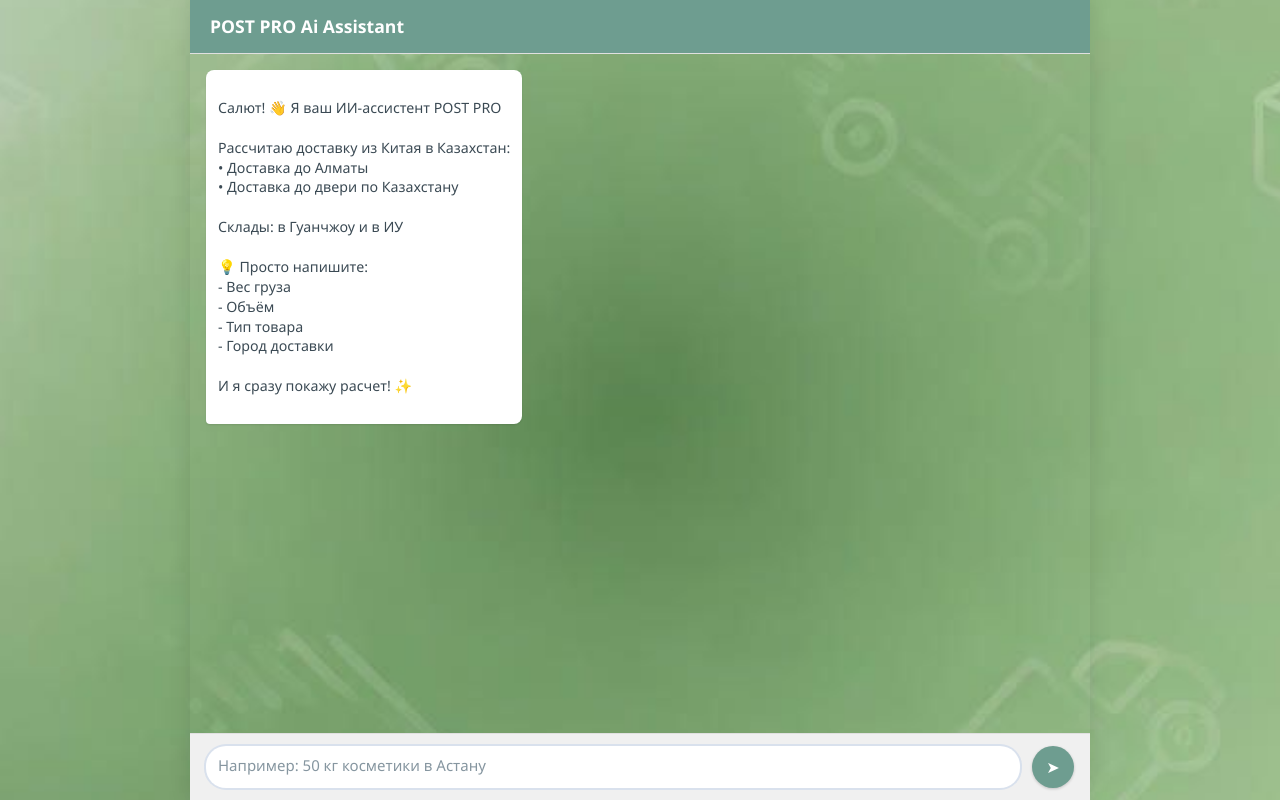
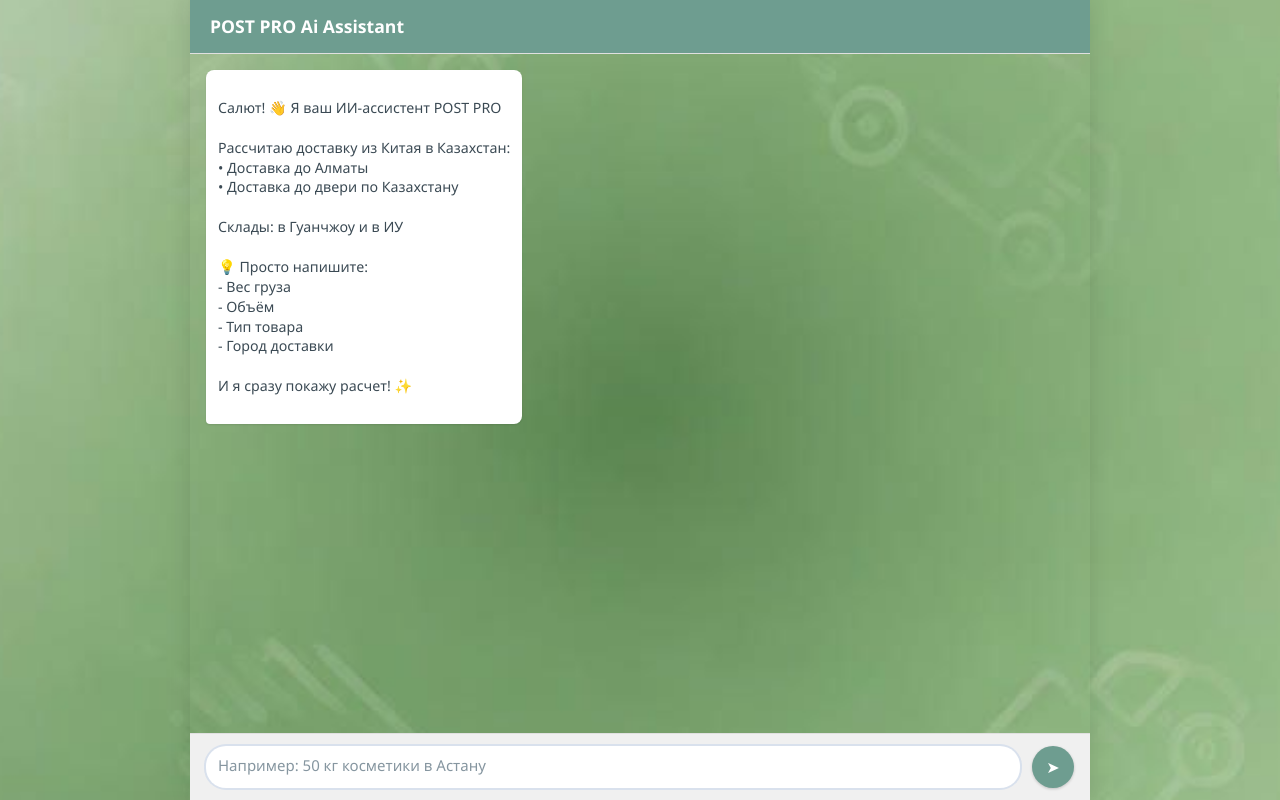
Before and after one commit to beketaitzhanov-ship-it/Post-Pro, a Flask app: page / in a window 1280 px wide. Run offline with Flask 3, Linux system fonts and the light colour scheme; some web fonts are replaced.

Commit message:
Update index.html

```diff
--- a/templates/index.html
+++ b/templates/index.html
@@ -16,7 +16,7 @@
     font-family: 'Segoe UI', -apple-system, BlinkMacSystemFont, sans-serif;
     background:
         url('https://raw.githubusercontent.com/beketaitzhanov-ship-it/Post-Pro/main/templates/photo_5444880631738792615_y.jpg') center/cover no-repeat;
-    background-size: 120% auto; /* Увеличиваем фото */
+    background-size: 125% auto; /* Увеличиваем фото */
     color: #3b4a54;
     min-height: 100vh;
     display: flex;
```
